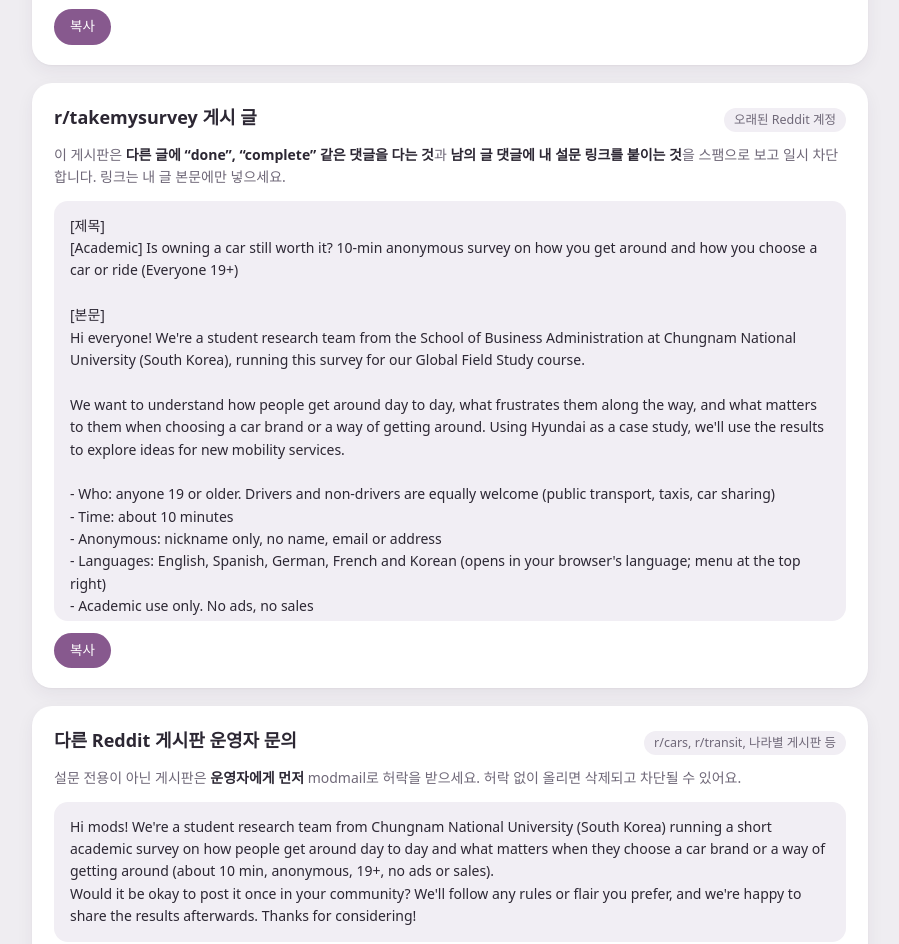
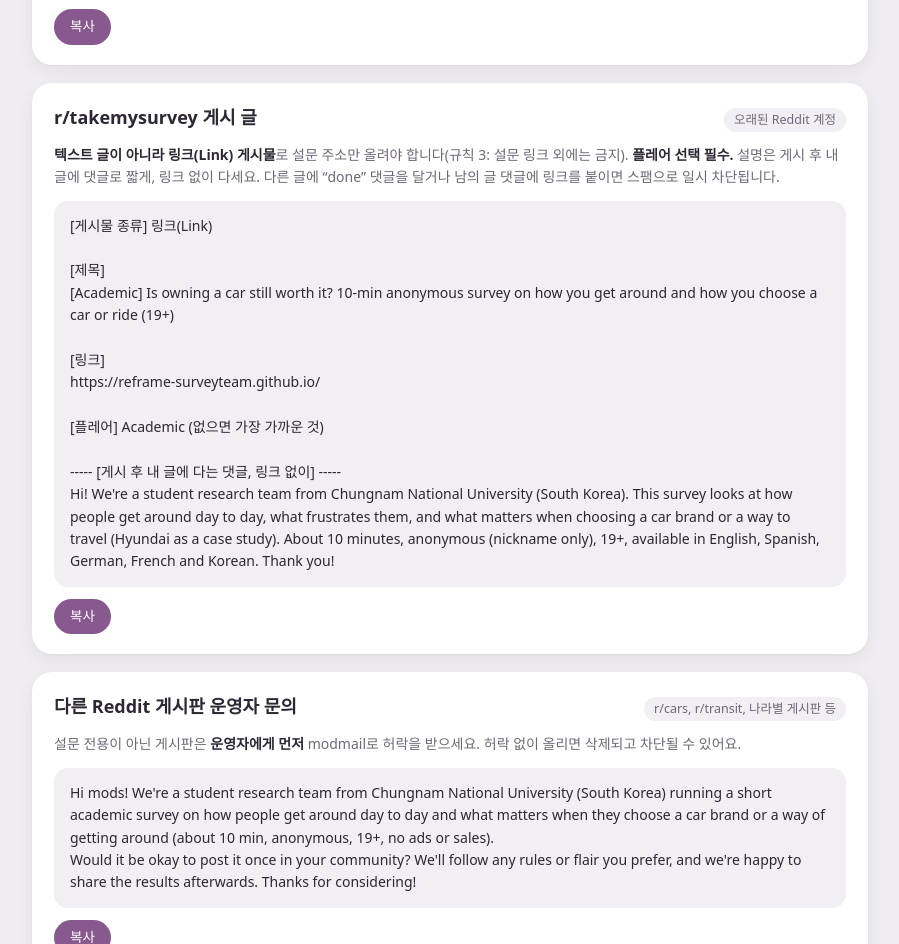
Before and after one commit to ghyun417/-, a plain HTML site: page kit/index.html in a window 1280 px wide. Shown: the part 3277-4221 px from the top of the page, without its empty margins (312-1211 px from the left). Drawn offline with Linux system fonts and the light colour scheme; a web font is replaced by a local one.

Commit message:
Make the r/takemysurvey post a link post with required flair
Co-Authored-By: Claude Opus 5.5 <noreply@anthropic.com>
Claude-Session: https://claude.ai/code/session_01X5Fkr1sv6EcgmQaGeref73

```diff
--- a/kit/index.html
+++ b/kit/index.html
@@ -168,8 +168,8 @@ const BLOCKS = [
   { id: "rexchange", title: "r/SurveyExchange 게시 글", who: "오래된 Reddit 계정", how: "서로의 설문에 답해 주는 게시판입니다. <b>설문 하나당 글 하나</b>만 올리고, 제목 앞에 [Academic]을 붙이세요. 댓글로 링크를 남긴 사람의 설문에는 <b>꼭 답해 주세요.</b> 팀원이 나눠서 답하면 됩니다.", msgs: {
     en: `[제목]\n[Academic] How do you get around every day? Cars vs public transport, taxis & car sharing – 10 min, anonymous (Everyone 19+) – I'll take yours in return!\n\n[본문]\n${REDDIT_BODY}\n\n🔁 Survey exchange: leave your survey link in a comment after you finish, and our team will take yours too. Thank you!`,
   } },
-  { id: "rtakemysurvey", title: "r/takemysurvey 게시 글", who: "오래된 Reddit 계정", how: "이 게시판은 <b>다른 글에 “done”, “complete” 같은 댓글을 다는 것</b>과 <b>남의 글 댓글에 내 설문 링크를 붙이는 것</b>을 스팸으로 보고 일시 차단합니다. 링크는 내 글 본문에만 넣으세요.", msgs: {
-    en: `[제목]\n[Academic] Is owning a car still worth it? 10-min anonymous survey on how you get around and how you choose a car or ride (Everyone 19+)\n\n[본문]\n${REDDIT_BODY}\n\nIf you have any questions, feel free to ask in the comments. Thank you so much for your time!`,
+  { id: "rtakemysurvey", title: "r/takemysurvey 게시 글", who: "오래된 Reddit 계정", how: "<b>텍스트 글이 아니라 링크(Link) 게시물</b>로 설문 주소만 올려야 합니다(규칙 3: 설문 링크 외에는 금지). <b>플레어 선택 필수.</b> 설명은 게시 후 내 글에 댓글로 짧게, 링크 없이 다세요. 다른 글에 “done” 댓글을 달거나 남의 글 댓글에 링크를 붙이면 스팸으로 일시 차단됩니다.", msgs: {
+    en: `[게시물 종류] 링크(Link)\n\n[제목]\n[Academic] Is owning a car still worth it? 10-min anonymous survey on how you get around and how you choose a car or ride (19+)\n\n[링크]\n${SURVEY}\n\n[플레어] Academic (없으면 가장 가까운 것)\n\n----- [게시 후 내 글에 다는 댓글, 링크 없이] -----\nHi! We're a student research team from Chungnam National University (South Korea). This survey looks at how people get around day to day, what frustrates them, and what matters when choosing a car brand or a way to travel (Hyundai as a case study). About 10 minutes, anonymous (nickname only), 19+, available in English, Spanish, German, French and Korean. Thank you!`,
   } },
   { id: "rmodmail", title: "다른 Reddit 게시판 운영자 문의", who: "r/cars, r/transit, 나라별 게시판 등", how: "설문 전용이 아닌 게시판은 <b>운영자에게 먼저</b> modmail로 허락을 받으세요. 허락 없이 올리면 삭제되고 차단될 수 있어요.", msgs: {
     en: `Hi mods! We're a student research team from Chungnam National University (South Korea) running a short academic survey on how people get around day to day and what matters when they choose a car brand or a way of getting around (about 10 min, anonymous, 19+, no ads or sales).\nWould it be okay to post it once in your community? We'll follow any rules or flair you prefer, and we're happy to share the results afterwards. Thanks for considering!`,
```
